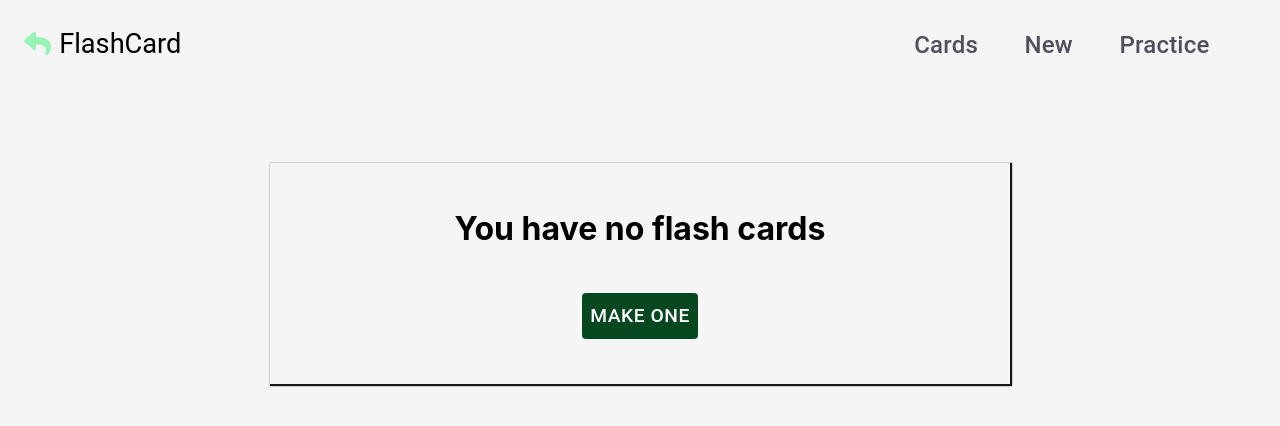
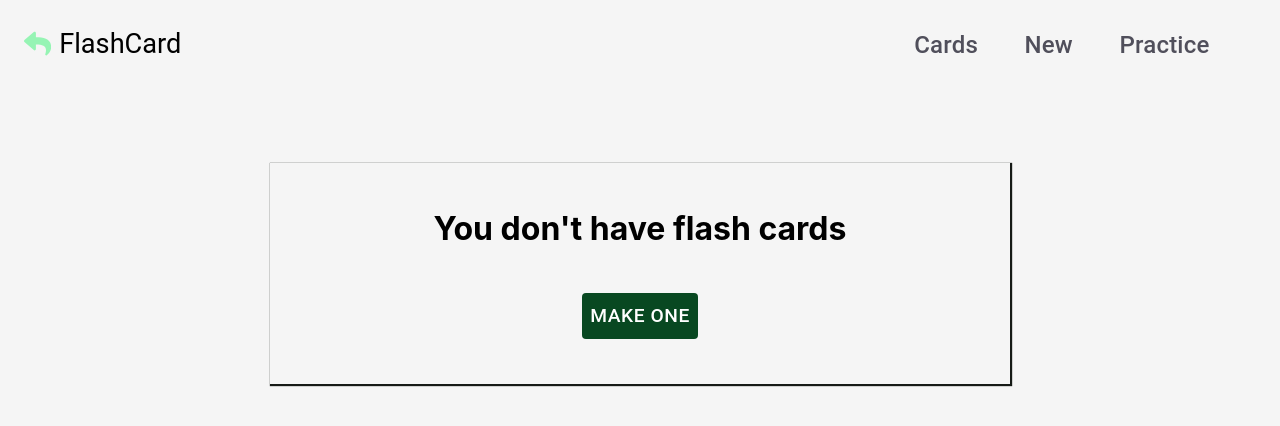
Before and after one commit to ay19b/Flash, a React (Create React App) app: page / in a window 1280 px wide. Shown: the top 426 px of the page. Built offline with nearby package versions, Linux system fonts and the light colour scheme.

Commit message:
first commit

```diff
--- a/src/component/empty/empty.js
+++ b/src/component/empty/empty.js
@@ -8,7 +8,7 @@ const Empty = () => (
     <Container>
     <div className='content'>
       <h1>
-        You have no flash cards
+        You don't have flash cards
       </h1>
       <Link to={'/edit'} >
         <Button>Make One</Button>
```
